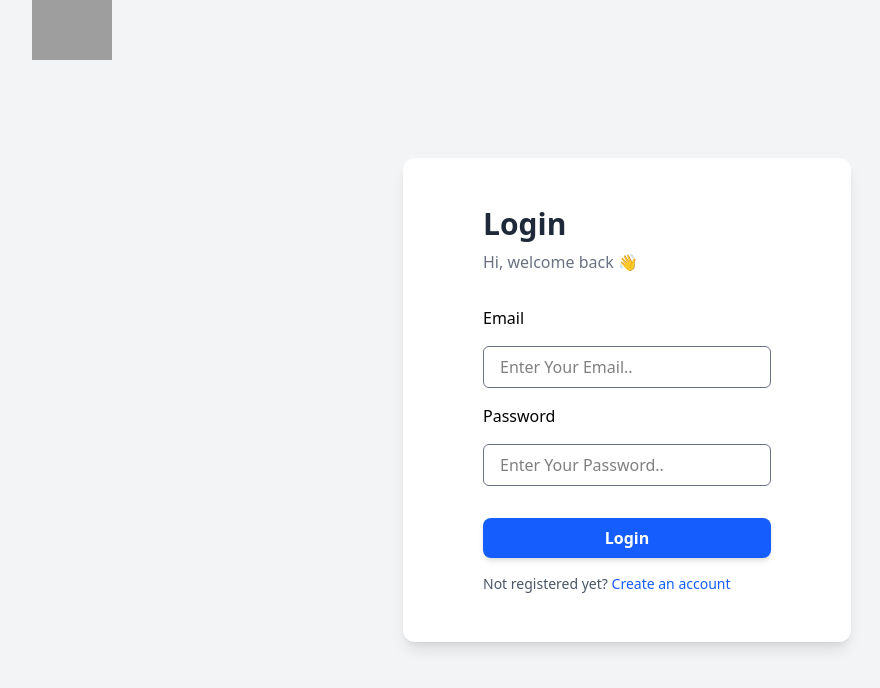
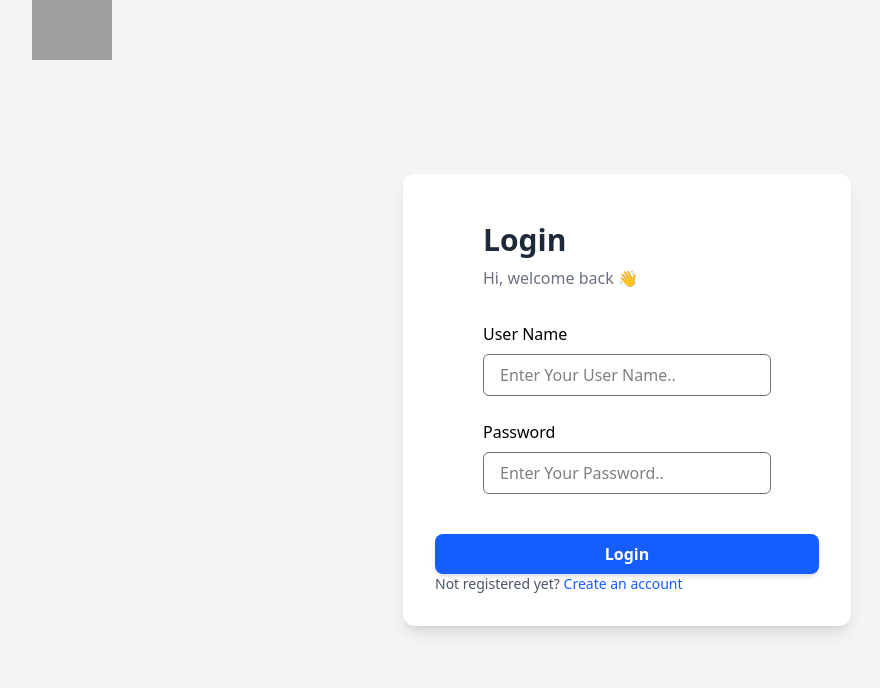
Before and after one commit to invertllchub/Invert-Hub, a Next.js app in the folder client/: page /Login in a window 1280 px wide. Shown: the top 688 px of the page, without its empty margins (13-893 px from the left). Built offline with nearby package versions, Linux system fonts and the light colour scheme; grey boxes are pictures that could not be loaded.

Commit message:
update login form

```diff
--- a/client/components/forms/LoginForm.tsx
+++ b/client/components/forms/LoginForm.tsx
@@ -1,25 +1,88 @@
+"use client"
+import React from 'react'
 import Link from 'next/link'
-import React from 'react'
+// React-hook-form and validation with Zod
+import { useForm, SubmitHandler } from "react-hook-form";
+import { zodResolver } from "@hookform/resolvers/zod";
+import { LoginSchema } from '../schemas/LoginSchema';
+import { FormFields } from '../schemas/LoginSchema';
+// Toast
+import { showToast } from "@/components/jobs/Toast";
 
 function LoginForm() {
+    const {
+        register,
+        handleSubmit,
+        reset,
+        setValue,
+        formState: { errors },
+    } = useForm<FormFields>({
+        resolver: zodResolver(LoginSchema),
+    });
+
+    const onSubmit: SubmitHandler<FormFields> = async (data) => {
+
+        const toastId = showToast("loading", {
+            message: "Please wait seconds to login..",
+        });
+
+        try {
+            const formData = new FormData();
+            formData.append("userName", data.userName);
+            formData.append("passwoed", data.password);
+
+            const response = await fetch("", {
+                method: "POST",
+                body: formData,
+            });
+
+            const result = await response.json();
+
+            if (result.success) {
+                reset();
+            }
+
+        } catch (error) {
+            console.error(error);
+            showToast("error", {
+                message: "Failed to login",
+                toastId,
+            });
+        }
+    };
+
     return (
         <form
-        className="flex flex-col gap-4 w-80 mx-auto p-4"
+        onSubmit={handleSubmit(onSubmit)}
         >
-            <label htmlFor="email">Email</label>
+            <div className="flex flex-col gap-4 w-80 mx-auto p-4">
+                <div className='w-full'>
+                    <label htmlFor="userName">User Name</label>
                     <input
-            id='email'
-            type="email"
-            placeholder='Enter Your Email..'
-            className='border border-gray-500 outline-0 px-4 py-2 rounded-md'
+                    id='userName'
+                    type="text"
+                    { ...register("userName")}
+                    placeholder='Enter Your User Name..'
+                    className='border border-gray-500 outline-0 px-4 py-2 rounded-md w-full my-2'
                     />
+                    {errors.userName && (
+                        <div className='text-red-600'>{errors.userName.message}</div>
+                    )}
+                </div>
+                <div className='w-full'>
                     <label htmlFor="password">Password</label>
                     <input
                     id='password'
                     type="password"
+                    { ...register("password")}
                     placeholder='Enter Your Password..'
-            className='border border-gray-500 outline-0 px-4 py-2 rounded-md'
+                    className='border border-gray-500 outline-0 px-4 py-2 rounded-md w-full my-2'
                     />
+                    {errors.password && (
+                        <div className='text-red-600'>{errors.password.message}</div>
+                    )}
+                </div>
+            </div>
             <button
             type='submit'
             className="w-full bg-blue-600 text-white font-semibold py-2 px-4 rounded-lg shadow-md
--- /dev/null
+++ b/client/components/schemas/LoginSchema.tsx
@@ -0,0 +1,8 @@
+import { z } from "zod";
+
+export const LoginSchema = z.object({
+    userName: z.string().min(1, "Username is required"),
+    password: z.string().min(6, "Password must be at least 6 characters long"),
+});
+
+export type FormFields = z.infer<typeof LoginSchema>;
```
Lines whose indentation alone changed are shown as unchanged.
